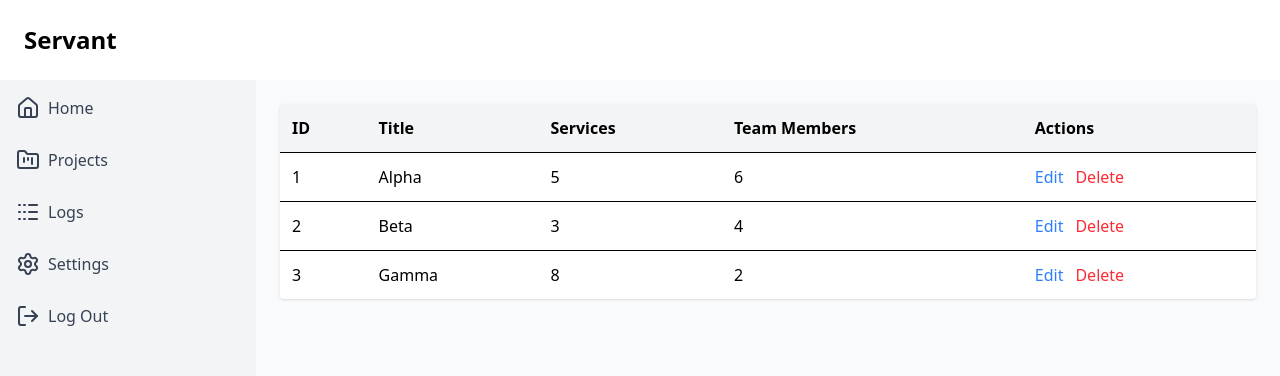
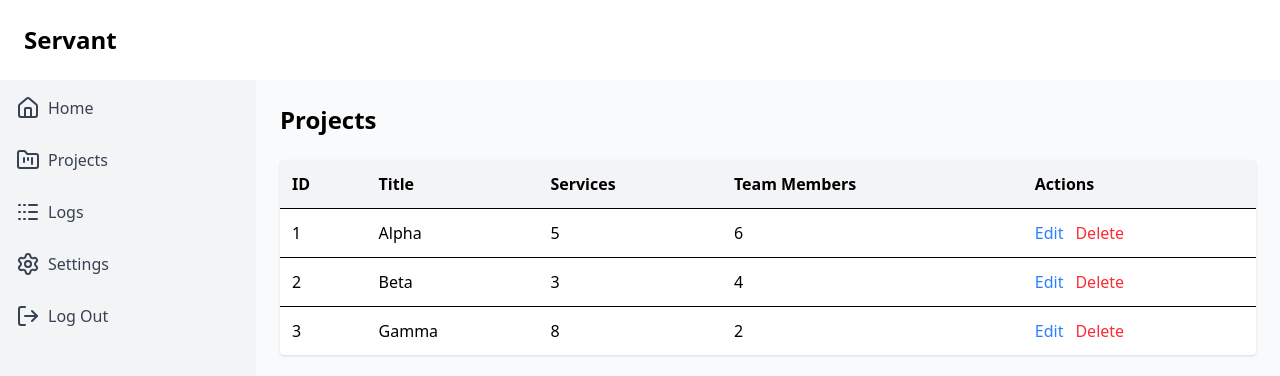
Before and after one commit to Yoni190/servant, a React app in the folder frontend/: page /projects in a window 1280 px wide. Shown: the top 376 px of the page. Built offline with nearby package versions, Linux system fonts and the light colour scheme; the HTML template or start-up script is replaced by a standard one.

Commit message:
Display Projects title in projects page

```diff
--- a/frontend/src/pages/Projects.jsx
+++ b/frontend/src/pages/Projects.jsx
@@ -15,6 +15,7 @@ const Projects = () => {
       <div className="flex flex-1">
         <Sidebar />
         <main className="flex-1 p-6 bg-gray-50 space-y-6">
+            <h1 className='text-2xl font-semibold'>Projects</h1>
             <table className='w-full bg-white rounded shadow overflow-hidden'>
                 <thead className='bg-gray-100 text-left'>
                     <tr>
```
